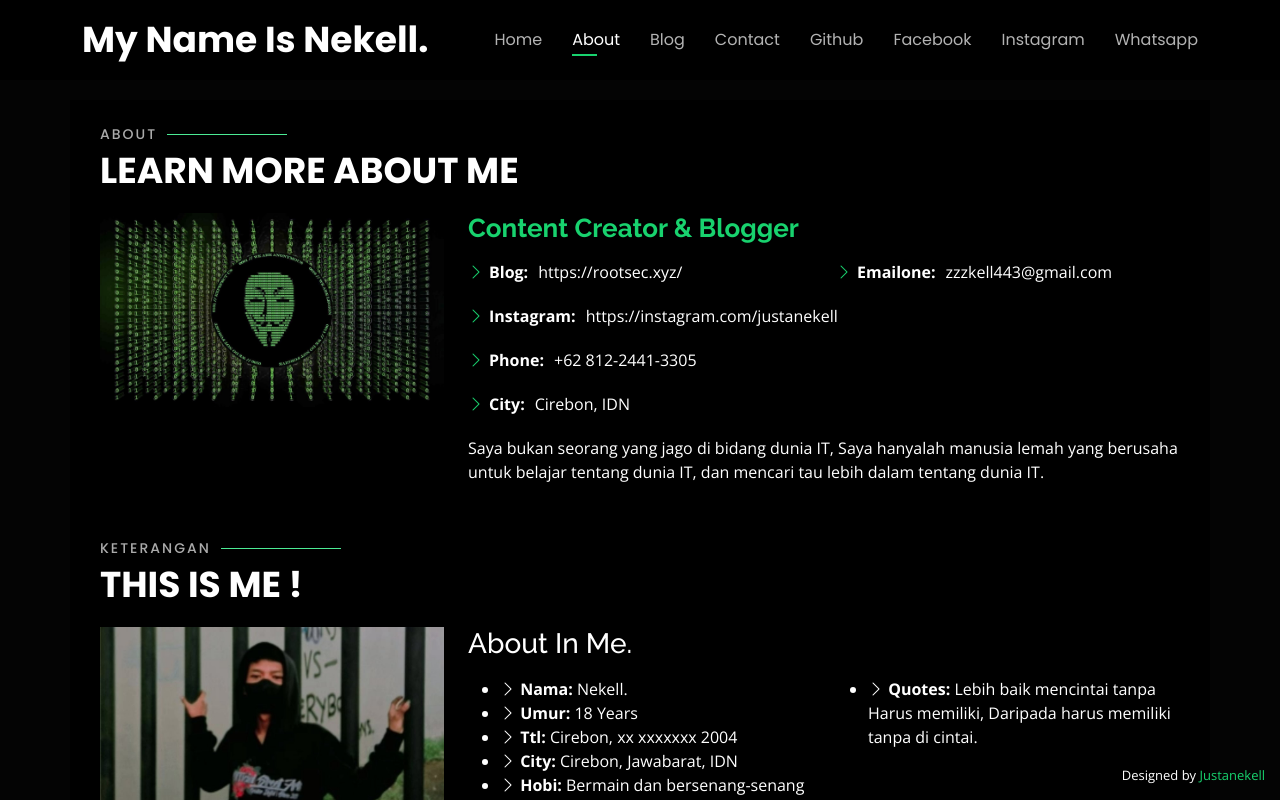
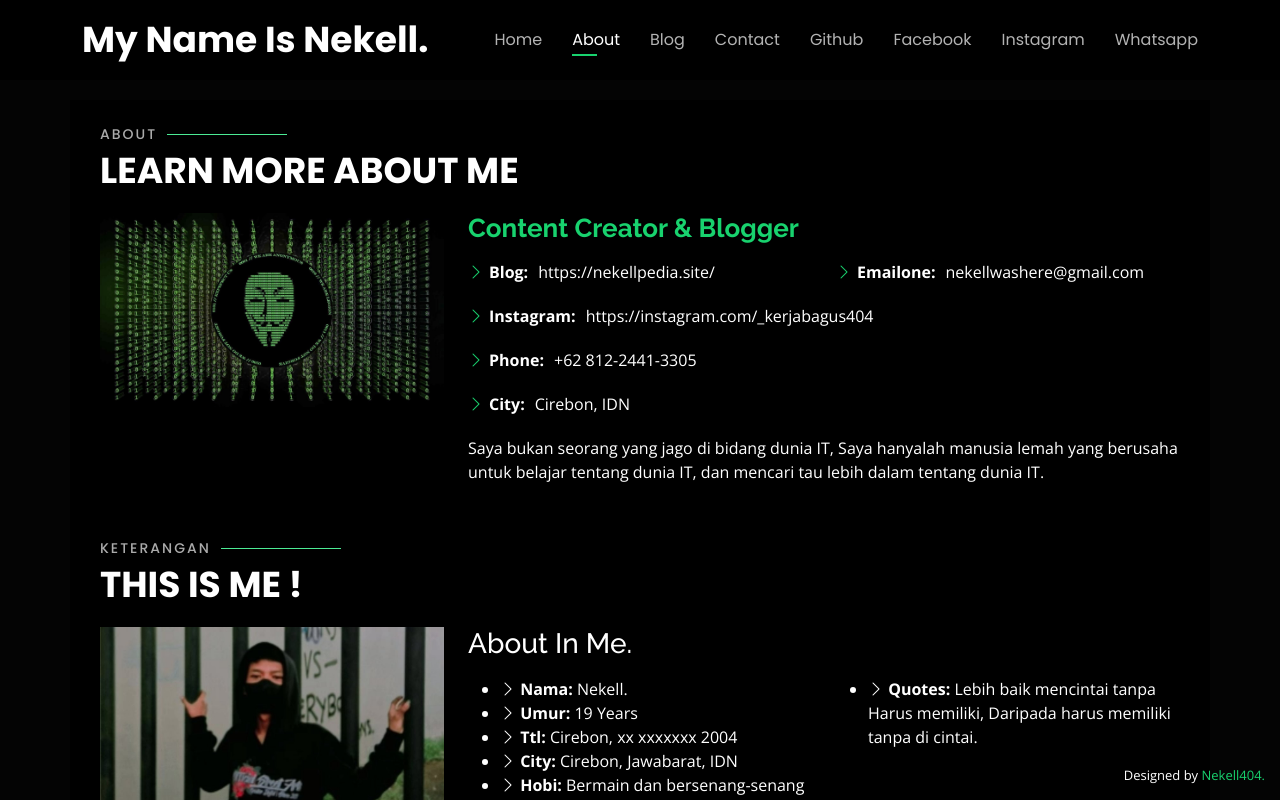
Before and after one commit to Nekell404/introduction-web, a plain HTML site: page index.html in a window 1280 px wide. Both pictures are taken after a click on the link "About". Shown: the top 800 px of the page. Drawn offline with nearby package versions, Linux system fonts and the light colour scheme.

Commit message:
Update index.html

```diff
--- a/index.html
+++ b/index.html
@@ -44,17 +44,17 @@
      <h1><a href="index.html">My Name Is Nekell.</a></h1>
      <!-- Uncomment below if you prefer to use an image logo -->
      <!-- <a href="index.html" class="mr-auto"><img src="assets/img/logo.png" alt="" class="img-fluid"></a> -->
-     <h2>Welcome to <span>official website</span>portofolio.</h2>
+     <h2>Welcome to <span>official website </span>portofolio.</h2>
 
      <nav id="navbar" class="navbar">
        <ul>
          <li><a class="nav-link active" href="#header">Home</a></li>
          <li><a class="nav-link" href="#about">About</a></li>
-         <li><a class="nav-link" href="https://rootsec.xyz/">Blog</a></li>
+         <li><a class="nav-link" href="https://nekellpedia.site/">Blog</a></li>
          <li><a class="nav-link" href="#contact">Contact</a></li>
-         <li><a class="nav-link" href="https://github.com/Bernekellboy">Github</a></li>
+         <li><a class="nav-link" href="https://github.com/nekellturu">Github</a></li>
          <li><a class="nav-link" href="http://m.facebook.com/100072186549231">Facebook</a></li>
-         <li><a class="nav-link" href="https://instagram.com/justanekell">Instagram</a></li>
+         <li><a class="nav-link" href="https://instagram.com/_kerjabagus404">Instagram</a></li>
          <li><a class="nav-link" href="https://api.whatsapp.com/message/WWKSBWHHNLWTB1">Whatsapp</a></li>
        </ul>
        <i class="bi bi-list mobile-nav-toggle"></i>
@@ -63,7 +63,7 @@
      <div class="social-links">
        <a href="https://github.com/NekellTuru" class="github"><i class="bi bi-github"></i></a>
        <a href="http://m.facebook.com/100072186549231" class="facebook"><i class="bi bi-facebook"></i></a>
-       <a href="https://instagram.com/justanekell" class="instagram"><i class="bi bi-instagram"></i></a>
+       <a href="https://instagram.com/_kerjabagus404" class="instagram"><i class="bi bi-instagram"></i></a>
        <a href="https://api.whatsapp.com/message/WWKSBWHHNLWTB1" class="whatsapp"><i class="bi bi-whatsapp"></i></a>
      </div>
 
@@ -92,15 +92,15 @@
          <div class="row">
            <div class="col-lg-6">
              <ul>
-               <li><i class="bi bi-chevron-right"></i> <strong>Blog:</strong> <span>https://rootsec.xyz/</span></li>
-               <li><i class="bi bi-chevron-right"></i> <strong>Instagram:</strong> <span>https://instagram.com/justanekell</span></li>
+               <li><i class="bi bi-chevron-right"></i> <strong>Blog:</strong> <span>https://nekellpedia.site/</span></li>
+               <li><i class="bi bi-chevron-right"></i> <strong>Instagram:</strong> <span>https://instagram.com/_kerjabagus404</span></li>
                <li><i class="bi bi-chevron-right"></i> <strong>Phone:</strong> <span>+62 812-2441-3305</span></li>
                <li><i class="bi bi-chevron-right"></i> <strong>City:</strong> <span>Cirebon, IDN</span></li>
              </ul>
            </div>
            <div class="col-lg-6">
              <ul>
-               <li><i class="bi bi-chevron-right"></i> <strong>Emailone:</strong> <span>zzzkell443@gmail.com</span></li>
+               <li><i class="bi bi-chevron-right"></i> <strong>Emailone:</strong> <span>nekellwashere@gmail.com</span></li>
              </ul>
            </div>
          </div>
@@ -131,11 +131,11 @@
            <div class="col-lg-6">
              <ul>
                <li><i class="bi bi-chevron-right"></i> <strong>Nama:</strong> <span>Nekell.</span></li>
-               <li><i class="bi bi-chevron-right"></i> <strong>Umur:</strong> <span>18 Years</span></li>
+               <li><i class="bi bi-chevron-right"></i> <strong>Umur:</strong> <span>19 Years</span></li>
                <li><i class="bi bi-chevron-right"></i> <strong>Ttl:</strong> <span>Cirebon, xx xxxxxxx 2004</span></li>
                <li><i class="bi bi-chevron-right"></i> <strong>City:</strong> <span>Cirebon, Jawabarat, IDN</span></li>
                <li><i class="bi bi-chevron-right"></i> <strong>Hobi:</strong> <span>Bermain dan bersenang-senang</span></li>
-               <li><i class="bi bi-chevron-right"></i> <strong>Status:</strong> <span>Pelajar/Mahasiswa</span></li>
+               <li><i class="bi bi-chevron-right"></i> <strong>Status:</strong> <span>Menjadi Suamimu</span></li>
                <li><i class="bi bi-chevron-right"></i> <strong>Asal Kota:</strong> <span>Cirebon</span></li>
              </ul>
            </div>
@@ -216,7 +216,7 @@
          <div class="info-box">
            <i class="bx bx-envelope"></i>
            <h3>Email Me</h3>
-           <p>zzzkell443@gmail.com</p>
+           <p>nekellwashere@gmail.com</p>
          </div>
        </div>
        <div class="col-md-6 mt-4 d-flex align-items-stretch">
@@ -259,7 +259,7 @@
    <!-- You can delete the links only if you purchased the pro version. -->
    <!-- Licensing information: https://bootstrapmade.com/license/ -->
    <!-- Purchase the pro version with working PHP/AJAX contact form: https://bootstrapmade.com/personal-free-resume-bootstrap-template/ -->
-   Designed by <a href="https://rootsec.xyz/">Justanekell</a>
+   Designed by <a href="https://nekellpedia.site/">Nekell404.</a>
  </div>
 
  <!-- Vendor JS Files -->
```
